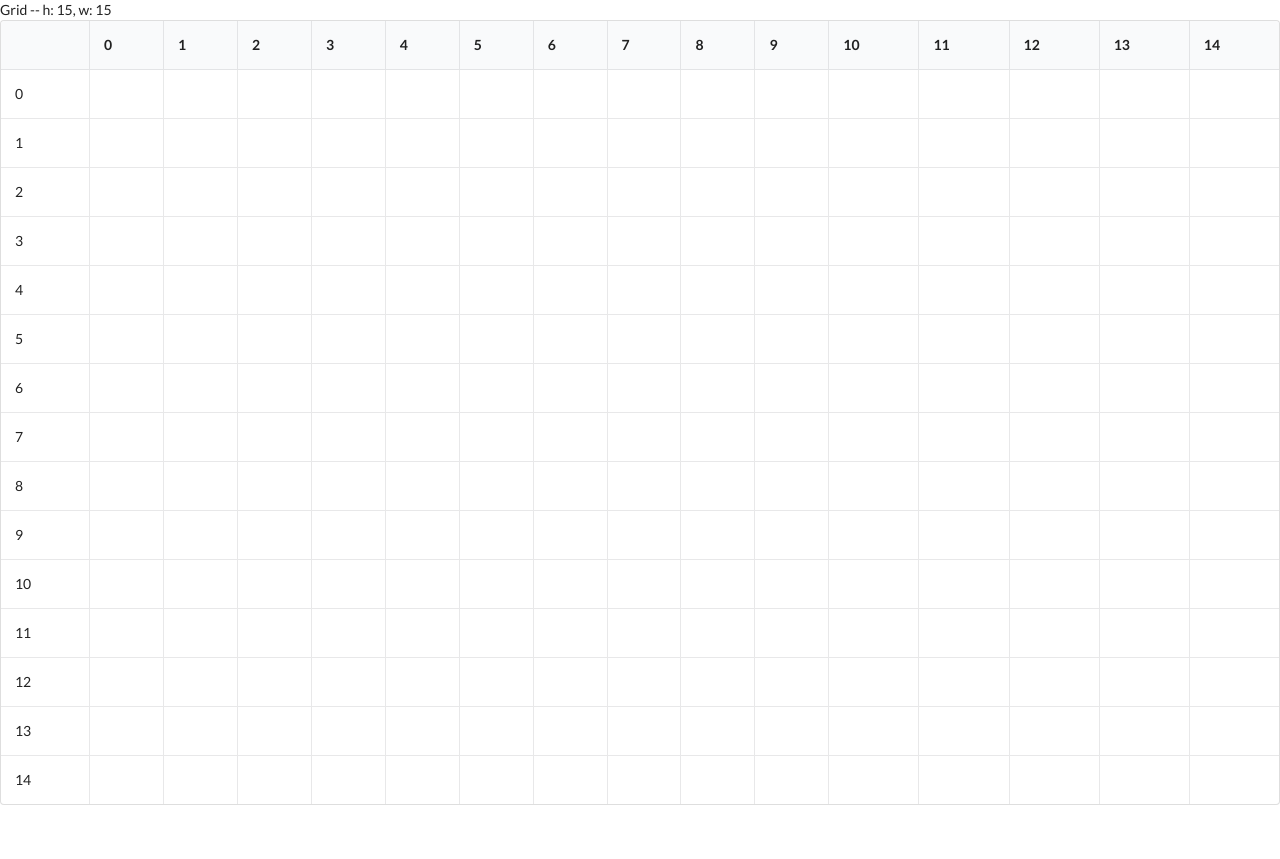
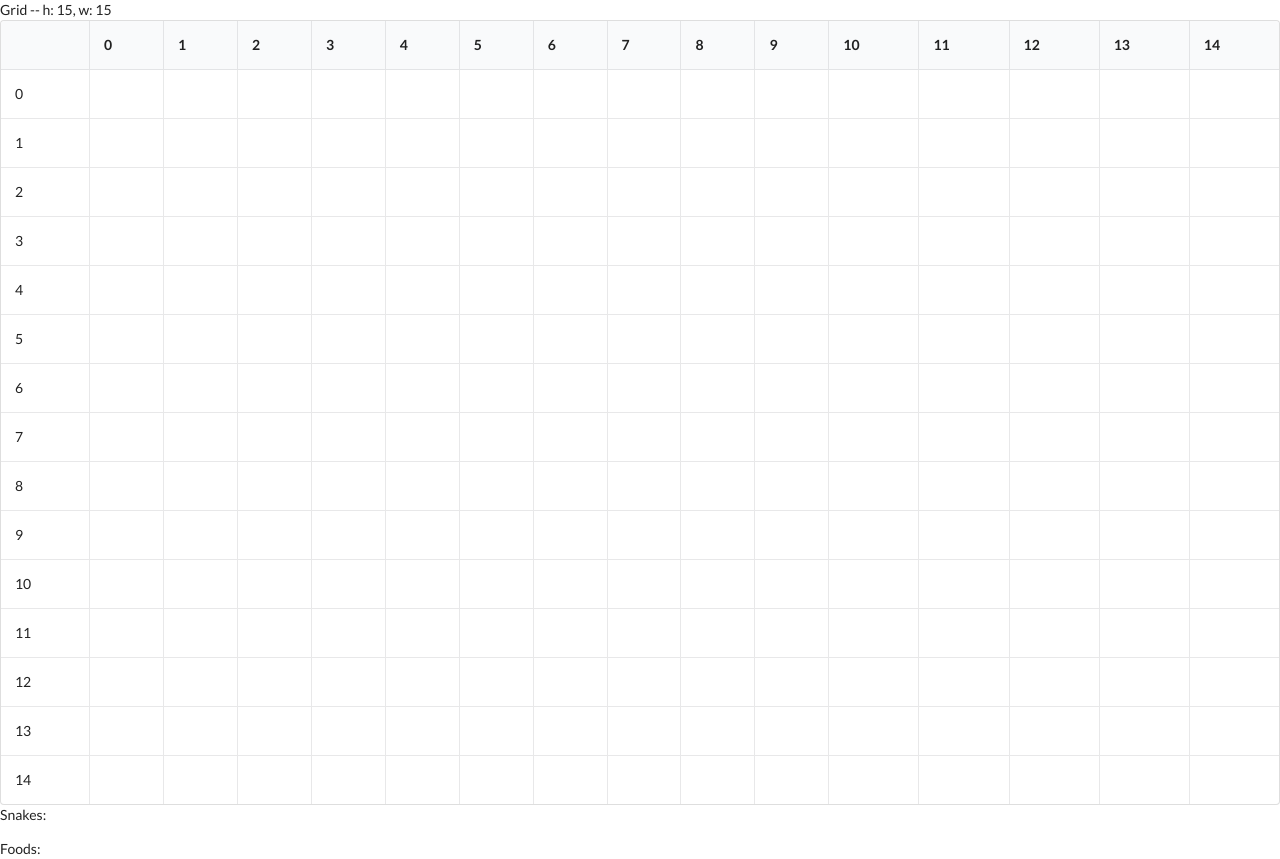
Before and after one commit to JNotelddim/coordinate-plotter, a React (Create React App) app: page / in a window 1280 px wide. Before the commit the page ends 805 px from the top, so only its background shows below. Built offline with nearby package versions, Linux system fonts and the light colour scheme.

Commit message:
Append click coordinates to snakes array and put in output div

```diff
--- a/src/components/App.js
+++ b/src/components/App.js
@@ -1,5 +1,6 @@
 import React from "react";
 import Grid from "./Grid";
+import Output from "./Output";
 
 const DEFAULT_SIZE = 15;
 const createGrid = (height, width) => {
@@ -41,6 +42,7 @@ class App extends React.Component {
     return (
       <div>
         <Grid gridConfig={this.state.grid} onCellClick={this.onCellClick} />
+        <Output gridContents={this.state.grid.contents} />
       </div>
     );
   }
--- /dev/null
+++ b/src/components/Output.js
@@ -0,0 +1,25 @@
+import React from "react";
+
+const Output = ({ gridContents }) => {
+  let snakes = [];
+  let foods = [];
+  gridContents.forEach((row, y) => {
+    row.forEach((cell, x) => {
+      if (cell !== "") {
+        if (cell !== "f") snakes.push(`(${x},${y})`);
+        else {
+          foods.push(`(${x},${y})`);
+        }
+      }
+    });
+  });
+
+  return (
+    <div>
+      <p>Snakes: {snakes.join(",")}</p>
+      <p>Foods: {foods.join(",")}</p>
+    </div>
+  );
+};
+
+export default Output;
```
